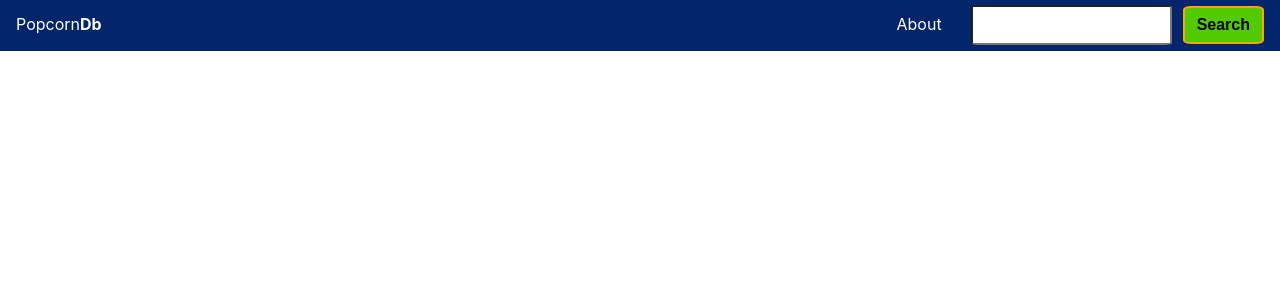
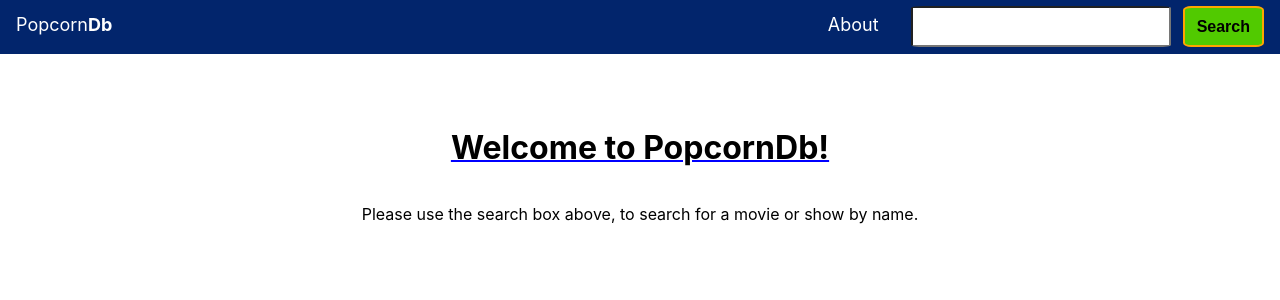
Before and after one commit to gaurang-ingale/popcorn, a React (Create React App) app: page / in a window 1280 px wide. Shown: the top 300 px of the page. Built offline with nearby package versions, Linux system fonts and the light colour scheme.

Commit message:
Add Welcome.js and improve styling on NavBar

```diff
--- a/src/App.js
+++ b/src/App.js
@@ -1,4 +1,6 @@
 import NavBar from "./components/NavBar";
+import Welcome from "./components/Welcome";
+import "./styles/App.css";
 
 function App() {
   return (
@@ -6,6 +8,7 @@ function App() {
       <header className="App-header">
         <NavBar />
       </header>
+      <Welcome />
     </div>
   );
 }
--- /dev/null
+++ b/src/components/Welcome.js
@@ -0,0 +1,15 @@
+import React from "react";
+import "../styles/welcome.css";
+
+function Welcome(props) {
+  return (
+    <div className="welcome">
+      <h1>Welcome to PopcornDb!</h1>
+      <p>
+        Please use the search box above, to search for a movie or show by name.
+      </p>
+    </div>
+  );
+}
+
+export default Welcome;
--- /dev/null
+++ b/src/styles/App.css
@@ -0,0 +1,6 @@
+header {
+  position: fixed;
+  width: 100%;
+  height: auto;
+  top: 0;
+}
--- a/src/styles/navbar.css
+++ b/src/styles/navbar.css
@@ -1,17 +1,14 @@
 nav {
-  position: fixed;
-  top: 0;
   background-color: rgb(2, 37, 108);
   color: white;
-  width: 100%;
-  height: auto;
   display: flex;
   justify-content: space-between;
 }
 
 .nav_item {
-  padding: 0.5em 0.75em;
-  margin: 0.4em 0.25em;
+  padding: 0.5rem 0.75rem;
+  margin: 0.4rem 0.25rem;
+  font-size: 1.125rem;
 }
 
 a.nav_item {
@@ -25,8 +22,8 @@ a.nav_item {
 
 input.nav_item {
   border-radius: 5%;
-  margin-left: 1em;
-  margin-right: 0.5em;
+  margin-left: 1rem;
+  margin-right: 0.5rem;
 }
 
 button {
@@ -38,9 +35,9 @@ button.search {
   background-color: rgb(81, 202, 0);
   border: 2px solid orange;
   border-radius: 10%;
-  font-size: 1em;
+  font-size: 1rem;
   font-weight: bold;
-  margin-right: 1em;
+  margin-right: 1rem;
 }
 
 button.search:hover {
--- /dev/null
+++ b/src/styles/welcome.css
@@ -0,0 +1,15 @@
+.welcome {
+  padding-top: 3rem;
+  display: flex;
+  justify-content: center;
+  align-items: center;
+  width: 100%;
+  height: auto;
+  flex-wrap: wrap;
+  flex-direction: column;
+}
+
+.welcome h1 {
+  margin-top: 5rem;
+  text-decoration: 2px underline blue;
+}
```
